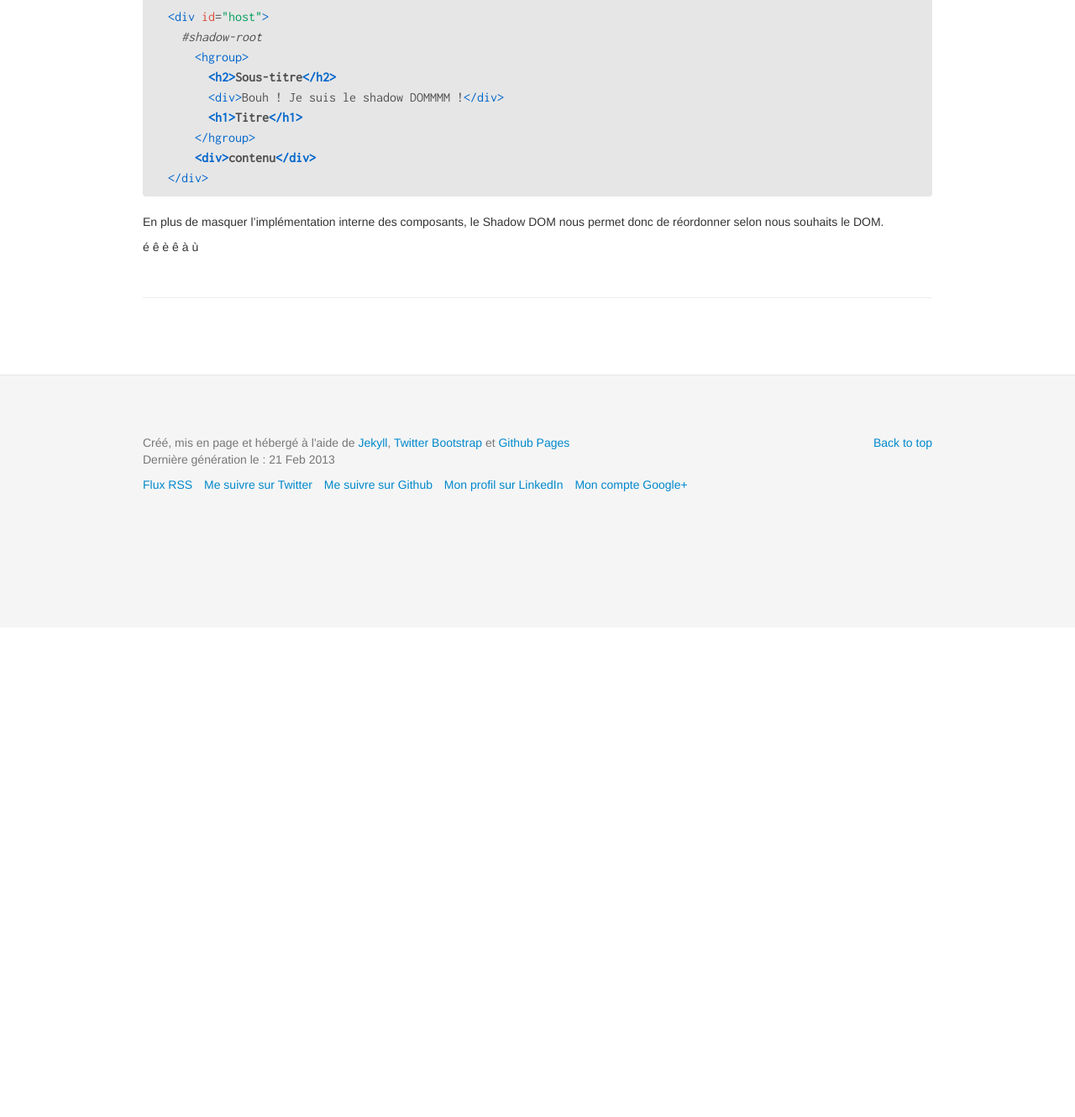
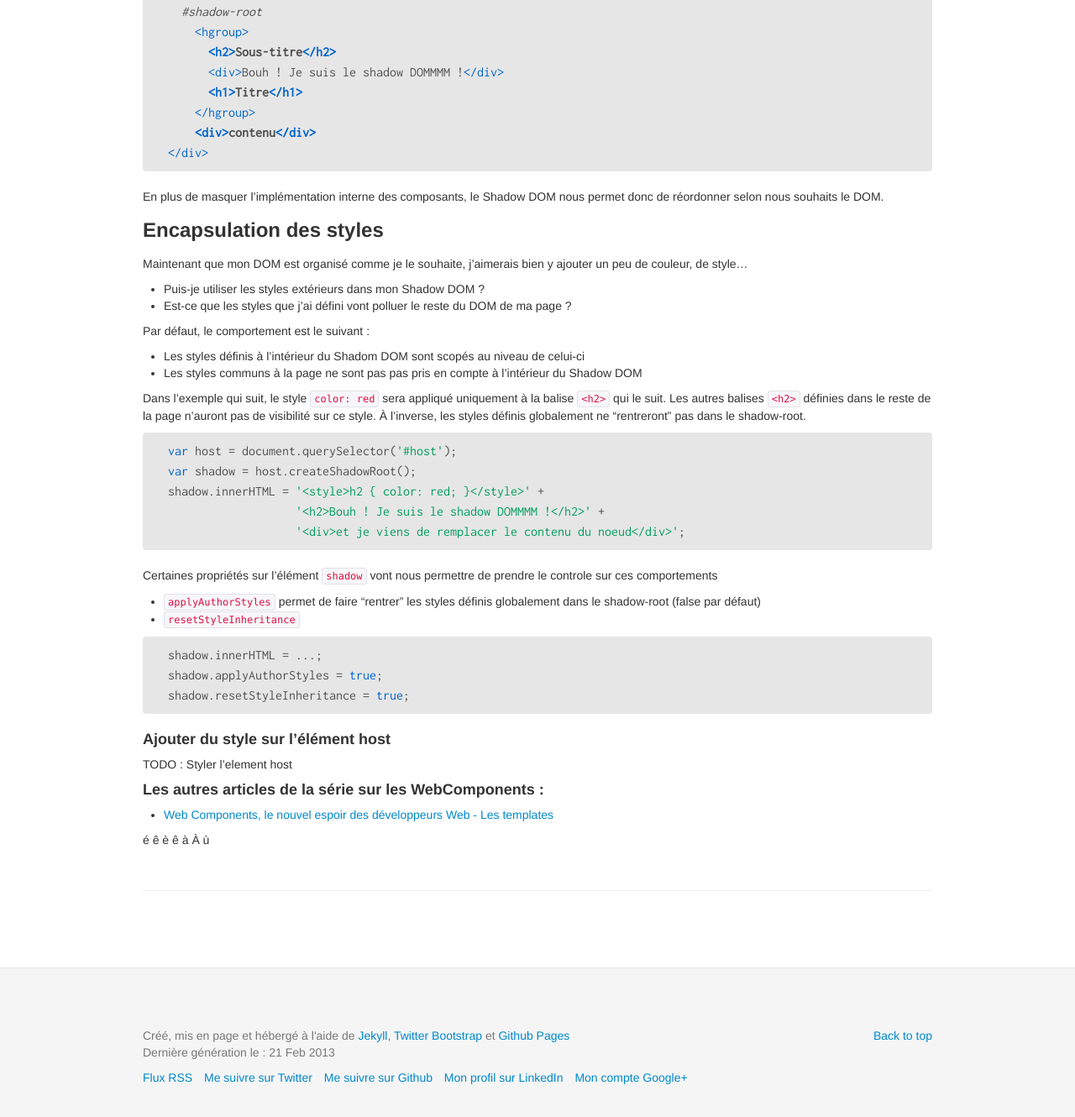
Before and after one commit to julienvey/julienvey.en, a Jekyll site: the page built from _posts/2013-02-05-shadow-dom.md, in a window 1280 px wide and 1400 px high, scrolled down 3050 px. Shown: the top 1330 px of the window at 84% size. Built offline with Jekyll 4.4.1, drawn with Linux system fonts in a browser that asks for light colours; Markdown is read by kramdown in place of the engine named in the settings; comment, search, counter and statistics services are not loaded; before the commit the page ends 3797 px from its top, so only the background shows below that; some of the changed text lies outside the part shown.

Commit message:
Scoped style

```diff
--- a/_posts/2013-02-05-shadow-dom.md
+++ b/_posts/2013-02-05-shadow-dom.md
@@ -161,10 +158,49 @@ Si l'on reprend le DOM host original (avec Titre, Sous-titre et Contenu) et que
 
 En plus de masquer l'implémentation interne des composants, le Shadow DOM nous permet donc de réordonner selon nous souhaits le DOM.
 
+### Encapsulation des styles
+
+Maintenant que mon DOM est organisé comme je le souhaite, j'aimerais bien y ajouter un peu de couleur, de style...
+
+* Puis-je utiliser les styles extérieurs dans mon Shadow DOM ?
+* Est-ce que les styles que j'ai défini vont polluer le reste du DOM de ma page ?
+
+Par défaut, le comportement est le suivant :
+
+* Les styles définis à l'intérieur du Shadom DOM sont scopés au niveau de celui-ci
+* Les styles communs à la page ne sont pas pas pris en compte à l'intérieur du Shadow DOM
+
+Dans l'exemple qui suit, le style `color: red` sera appliqué uniquement à la balise `<h2>` qui le suit. Les autres balises `<h2>` définies dans le reste de la page n'auront pas de visibilité sur ce style. À l'inverse, les styles définis globalement ne "rentreront" pas dans le shadow-root.
+<pre class="prettyprint" data-lang="javascript">
+var host = document.querySelector('#host');
+var shadow = host.createShadowRoot();
+shadow.innerHTML = '&lt;style&gt;h2 { color: red; }&lt;/style&gt;' +
+                   '&lt;h2&gt;Bouh ! Je suis le shadow DOMMMM !&lt;/h2&gt;' +
+                   '&lt;div&gt;et je viens de remplacer le contenu du noeud&lt;/div&gt;';
+</pre>
+
+Certaines propriétés sur l'élément `shadow` vont nous permettre de prendre le controle sur ces comportements
+
+* `applyAuthorStyles` permet de faire "rentrer" les styles définis globalement dans le shadow-root (false par défaut)
+* `resetStyleInheritance`
+
+<pre class="prettyprint" data-lang="javascript">
+shadow.innerHTML = ...;
+shadow.applyAuthorStyles = true;
+shadow.resetStyleInheritance = true;
+</pre>
+
+#### Ajouter du style sur l'élément host
+TODO : Styler l'element host
+
+####Les autres articles de la série sur les WebComponents :
+
+* [Web Components, le nouvel espoir des développeurs Web - Les templates](http://julienvey.com/2013/02/18/web-components/)
 
 é
 ê
 è
 ê
 à
+À
 ù
```
Also changed, not shown: other parts of _posts/2013-02-05-shadow-dom.md (+0 -3 lines).
